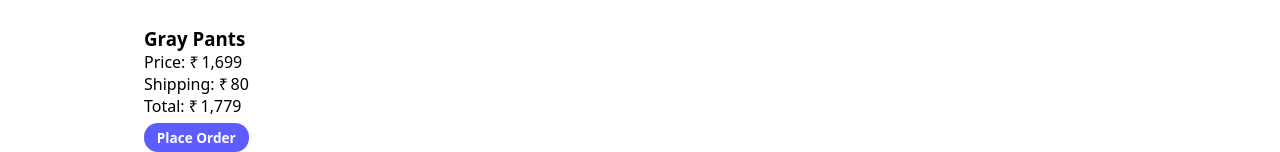
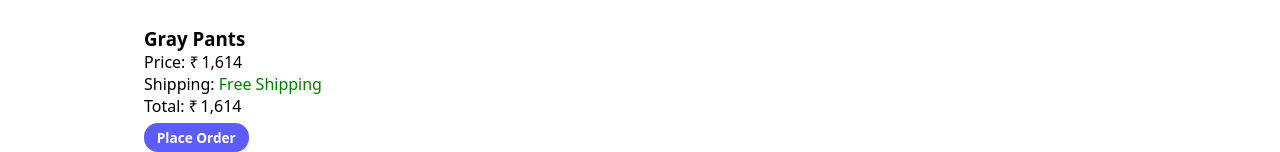
Before and after one commit to khushi-1909-prog/Rewards, a plain HTML site: page cart-gray-pants.html in a window 1280 px wide. Shown: the part 656-808 px from the top of the page. Drawn offline with Linux system fonts and the light colour scheme.

Commit message:
Update cart-gray-pants.html

```diff
--- a/cart-gray-pants.html
+++ b/cart-gray-pants.html
@@ -19,9 +19,10 @@
       <img src="images/graypants.jpg" alt="gray pants">
       <div>
         <h3>Gray Pants</h3>
-        <p>Price: ₹ 1,699</p>
-        <p>Shipping: ₹ 80</p>
-        <p class="total">Total: ₹ 1,779</p>
+        <p>Price: ₹ 1,614</p>
+        <p>Shipping: <span style="color: green;">Free Shipping</span></p>
+
+        <p class="total">Total: ₹ 1,614</p>
       </div>
     </section>
 
```
